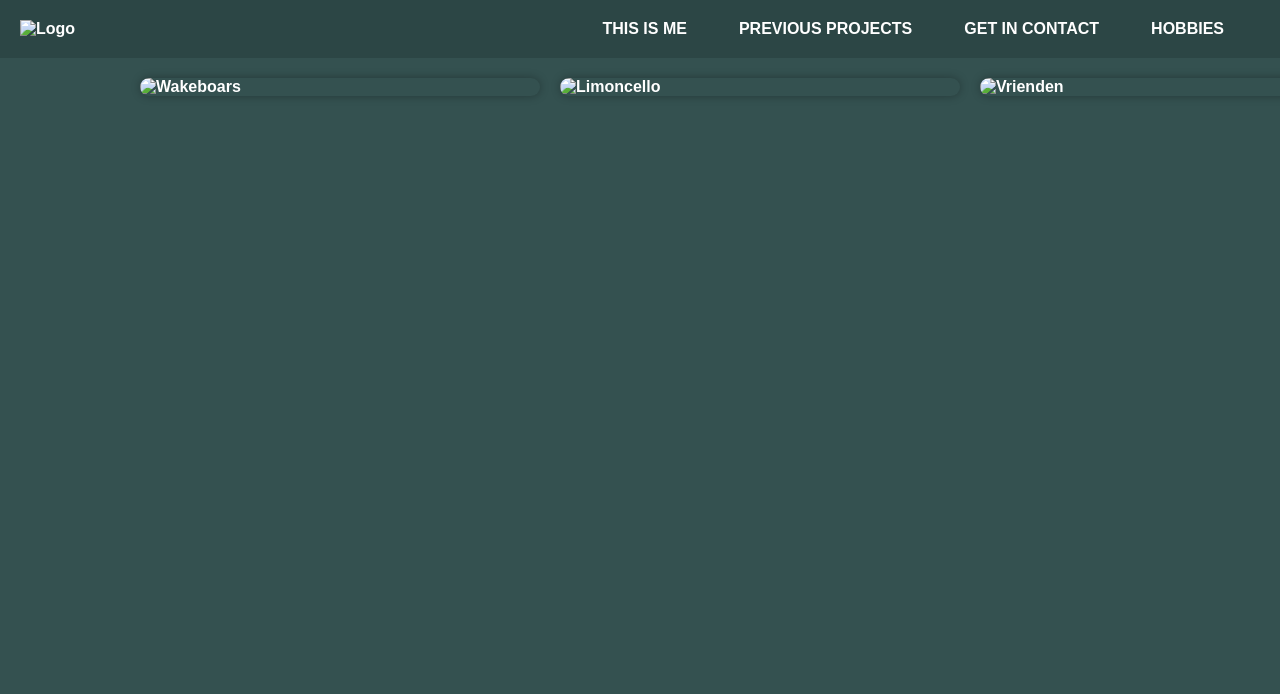
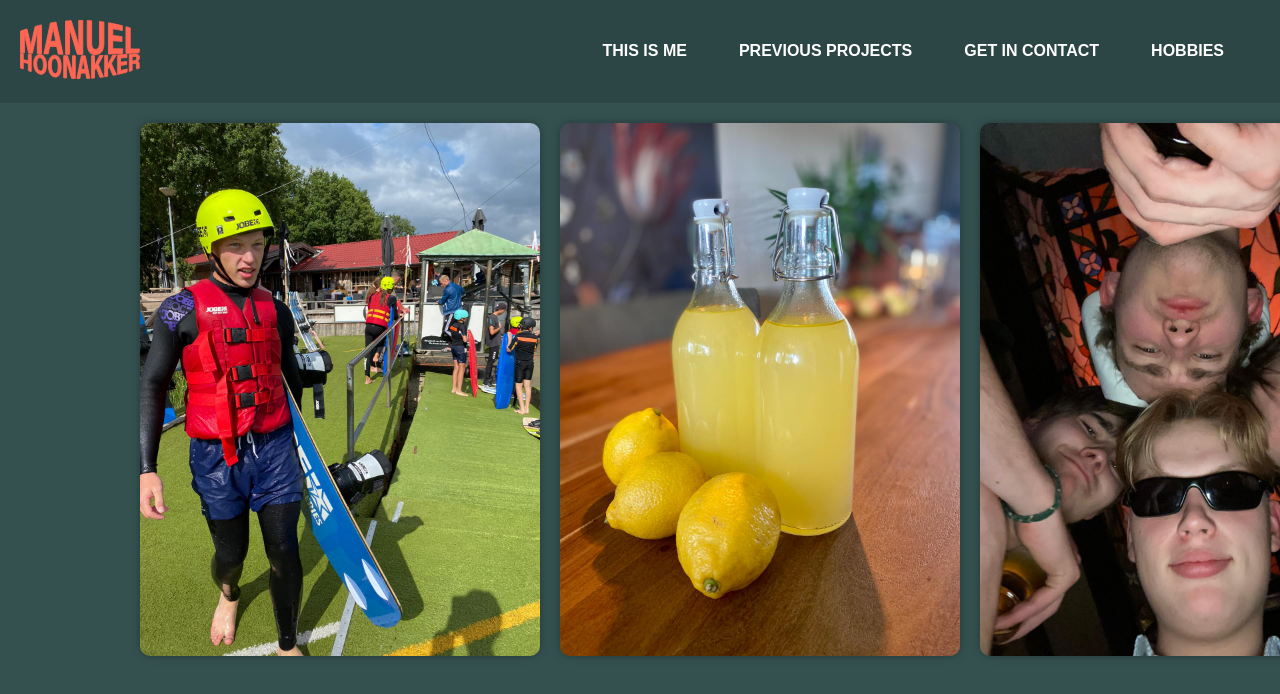
Before and after one commit to MHoonakker/myportfolio, a plain HTML site: page Hobbies.html in a window 1280 px wide. Shown: the top 694 px of the page. Drawn offline with Linux system fonts and the light colour scheme; a web font is replaced by a local one.

Commit message:
Update Hobbies.html

```diff
--- a/Hobbies.html
+++ b/Hobbies.html
@@ -110,7 +110,7 @@
 
     <div class="navbar">
         <div class="navbar-logo">
-            <img src="Logo.svg" alt="Logo" onclick="window.location.href='index.html';">
+            <img src="img/Logo.svg" alt="Logo" onclick="window.location.href='index.html';">
         </div>
         <ul>
             <li><a href="index.html">THIS IS ME</a></li>
@@ -121,16 +121,16 @@
     </div>
     <div class="image-grid">
         <div class="image-grid-item" style="width: 400px; height: auto;">
-            <img src="Wakeboard.jpg" alt="Wakeboars" style="width: 400px; height: auto;">
+            <img src="img/Wakeboard.jpg" alt="Wakeboars" style="width: 400px; height: auto;">
             <div class="image-grid-text">I like to get on the cable and have a fun time on my wakeboard.</div>
         </div>
         <div class="image-grid-item" style="width: 400px; height: auto;">
-            <img src="Limoncello.jpg" alt="Limoncello" style="width: 400px; height: auto;">
+            <img src="img/Limoncello.jpg" alt="Limoncello" style="width: 400px; height: auto;">
             <div class="image-grid-text" >I like making my own homemade Limoncello. I have created my own recipe.
             </div>
         </div>
         <div class="image-grid-item" style="width: 400px; height: auto;">
-            <img src="Vrienden.jpg" alt="Vrienden">
+            <img src="img/Vrienden.jpg" alt="Vrienden">
             <div class="image-grid-text">Who doesn't like having fun with their friends, I certainly do!</div>
         </div>
     </div>
```
